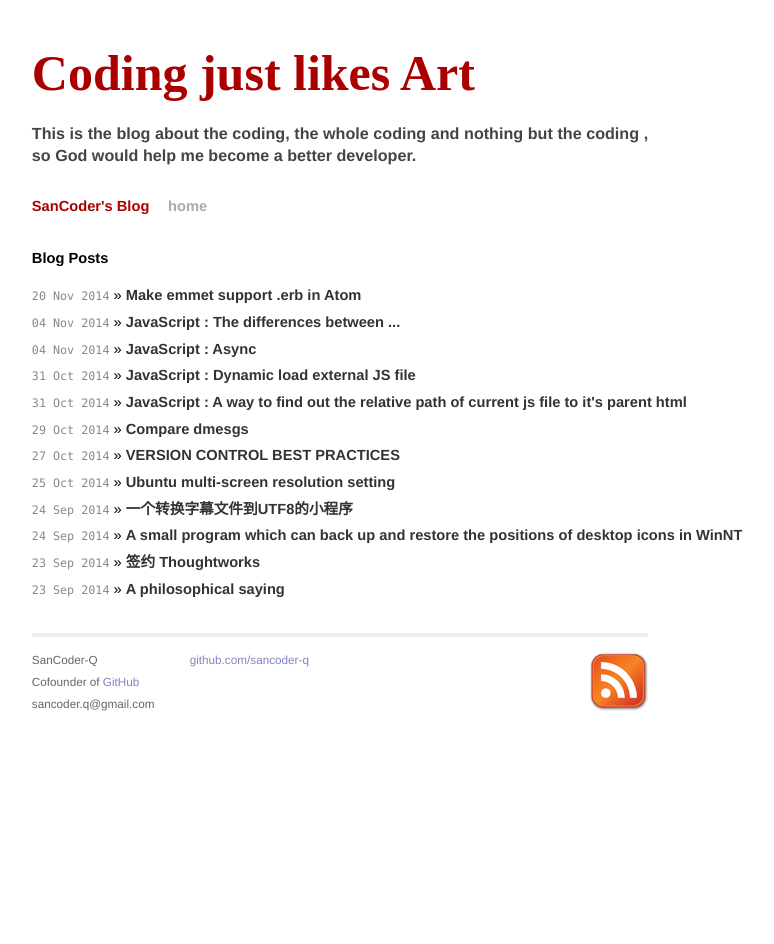
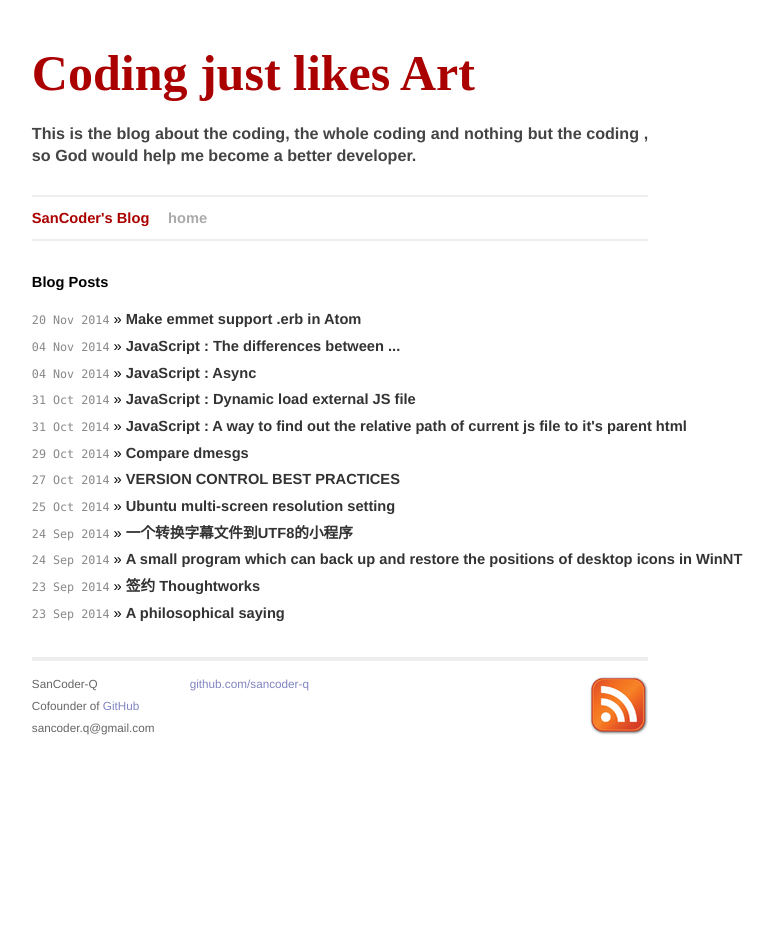
Before and after one commit to SanCoder-Q/sancoder-q.github.io, a Jekyll site: the page built from index.html, in a window 1280 px wide. Shown: the whole page, without its empty margins (300-1074 px from the left). Built offline with Jekyll 4.4.1, drawn with Linux system fonts in a browser that asks for light colours; Markdown is read by kramdown in place of the engine named in the settings; comment, search, counter and statistics services are not loaded.

Commit message:
[SanCoder] - fix nav

```diff
--- a/css/screen.css
+++ b/css/screen.css
@@ -111,6 +111,10 @@ ul.posts {
   color: #a00;
   font-weight: bold;
   margin-bottom: 2em;
+  padding-bottom: 10px;
+  padding-top: 10px;
+  border-top: 2px solid #eee;
+  border-bottom: 2px solid #eee;
 }
 
   .site .nav a {
```
